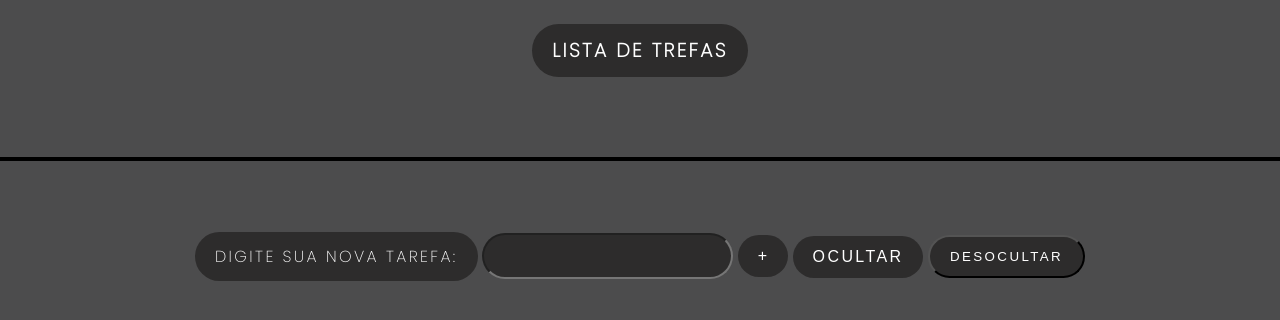
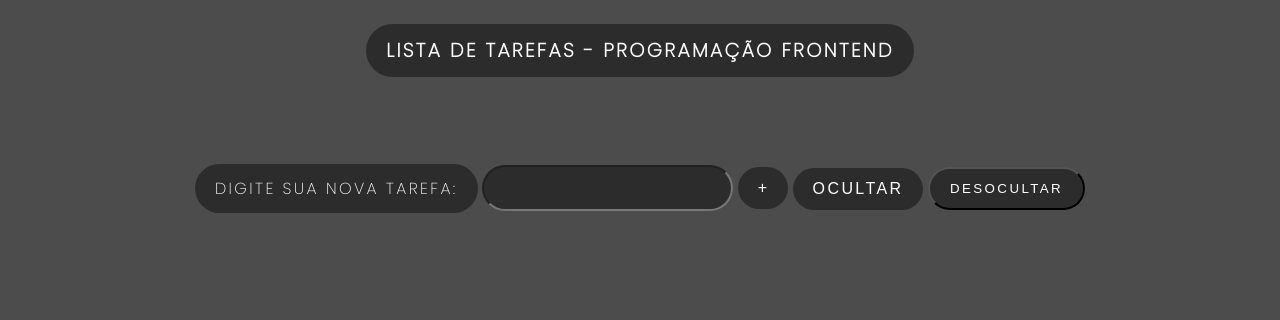
Before and after one commit to GabrielMilczwski/Tudo-list, a plain HTML site: page todo list/aula12_03/index.html in a window 1280 px wide. Drawn offline with Linux system fonts and the light colour scheme.

Commit message:
Update index.html

```diff
--- a/todo list/aula12_03/index.html
+++ b/todo list/aula12_03/index.html
@@ -8,17 +8,7 @@
 </head>
 <body>
 
-    <h2>Lista de Trefas</h2>
-    <hr>
-    <style type="text/css">
-        hr{
-            width: 100%;
-            margin: 0;
-            border: none;
-            height: 1px;
-
-        }
-    </style>
+    <h2>Lista de Tarefas - Programação FrontEnd</h2>
 
     <div id="div_area_nova_tarefa">
         <label for="input_nova_tarefa">Digite sua nova tarefa:</label>
@@ -36,4 +26,4 @@
 
     <script src="assets/js/app.js"></script>
 </body>
-</html>
+</html
```
